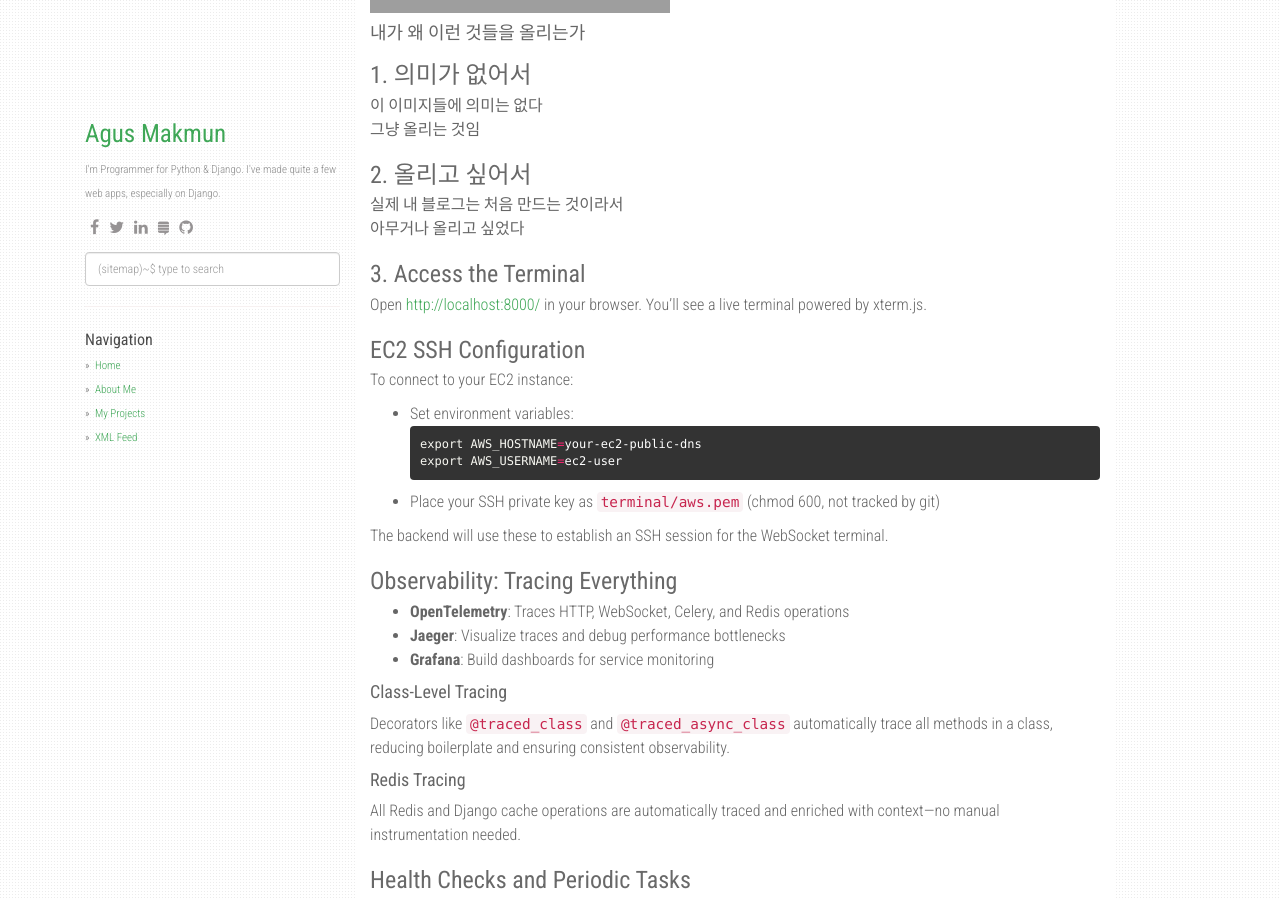
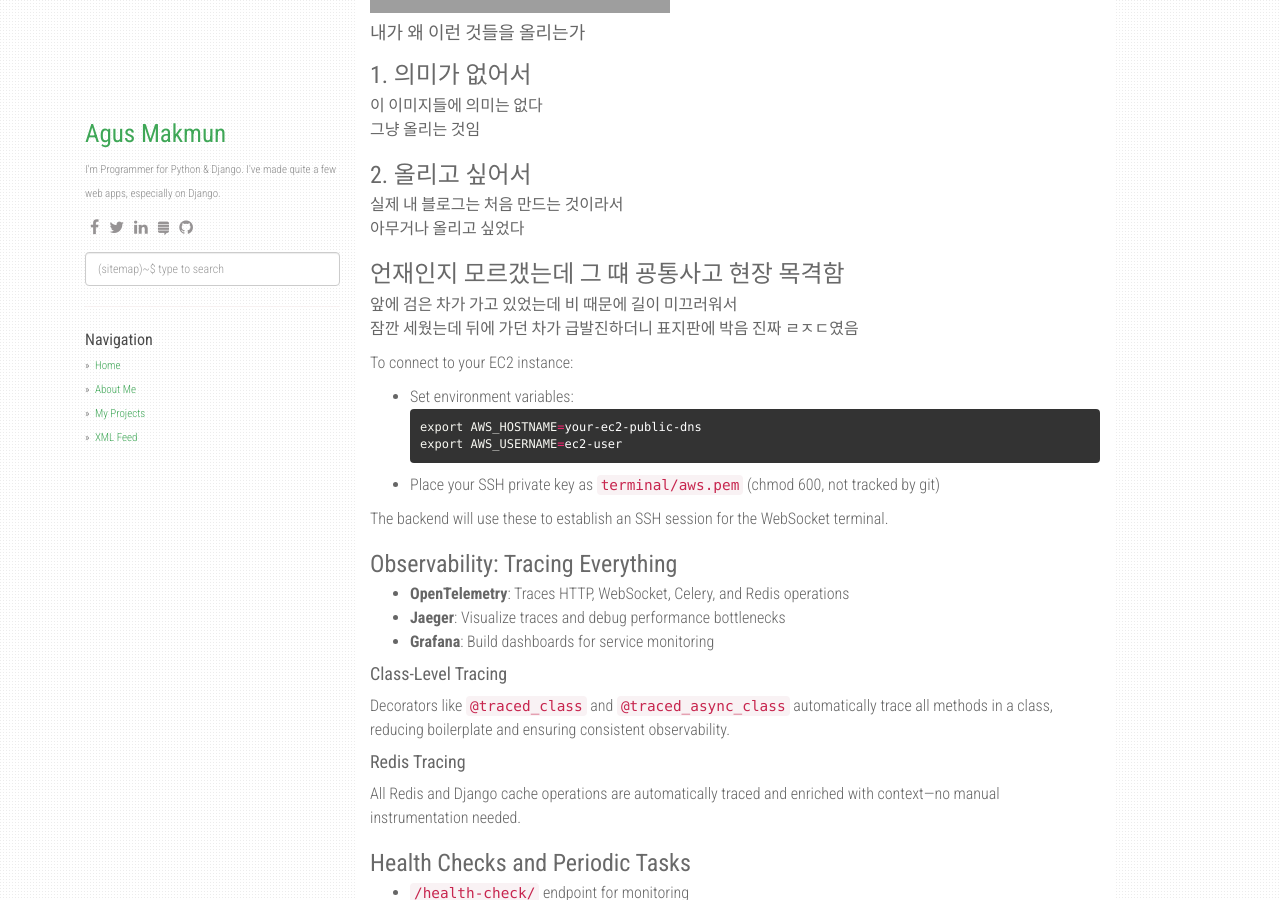
Before and after one commit to qqwrww3/qqwrww3.github.com, a Jekyll site: the page built from _posts/2025-06-01-django-vm-websocket.md, in a window 1280 px wide and 900 px high, scrolled down 1311 px. Built offline with Jekyll 4.4.1, drawn with Linux system fonts in a browser that asks for light colours; nearby versions of some CDN libraries; comment, search, counter and statistics services are not loaded; grey boxes are pictures that could not be loaded.

Commit message:
Update 2025-06-01-django-vm-websocket.md

```diff
--- a/_posts/2025-06-01-django-vm-websocket.md
+++ b/_posts/2025-06-01-django-vm-websocket.md
@@ -33,10 +33,11 @@ categories: [python, Django]
 실제 내 블로그는 처음 만드는 것이라서<br>
 아무거나 올리고 싶었다
 
-### 3. Access the Terminal
-Open [http://localhost:8000/](http://localhost:8000/) in your browser. You'll see a live terminal powered by xterm.js.
+### 언재인지 모르갰는데 그 떄 굥통사고 현장 목격함
 
-### EC2 SSH Configuration
+앞에 검은 차가 가고 있었는데 비 때문에 길이 미끄러워서<br>
+잠깐 세웠는데 뒤에 가던 차가 급발진하더니 표지판에 박음
+진짜 ㄹㅈㄷ였음
 
 To connect to your EC2 instance:
 - Set environment variables:
```
